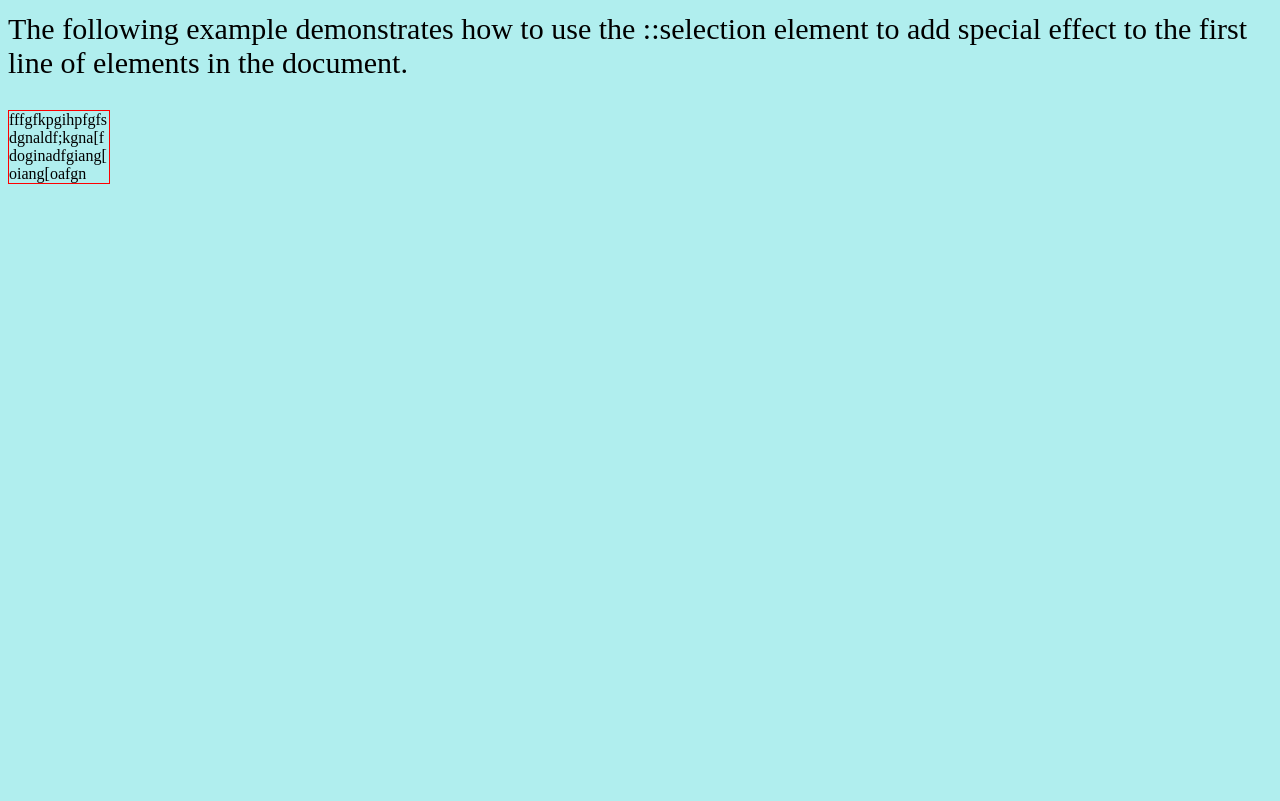
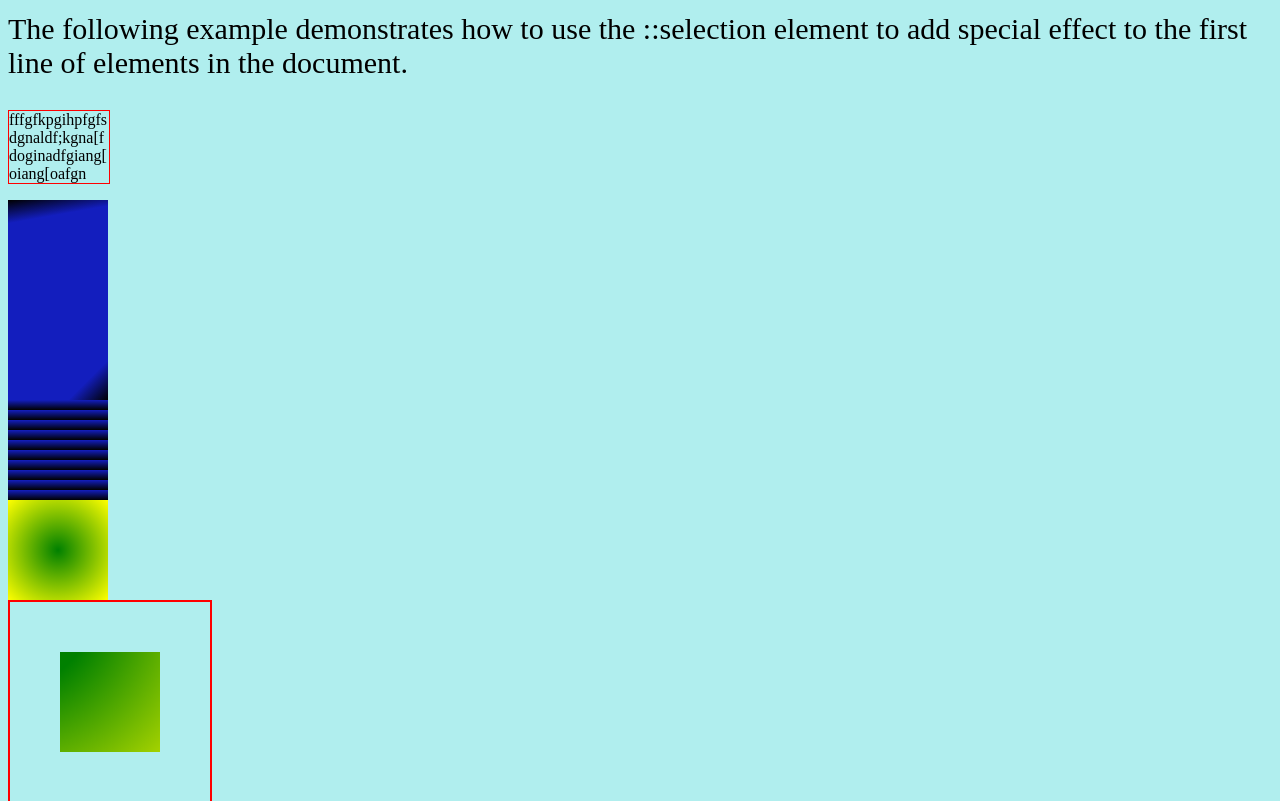
Before and after one commit to nie11kun/HTML-Learning, a PHP site: page /css3.html in a window 1280 px wide. Shown: the part 1381-2182 px from the top of the page. Before the commit the page ends 1565 px from the top, so only its background shows below. Run offline with PHP 8.4, Linux system fonts and the light colour scheme.

Commit message:
css3 first learning

```diff
--- a/css3.css
+++ b/css3.css
@@ -84,3 +84,61 @@ nav ul li {
     width: 100px;
     word-wrap: break-word;
 }
+#test4 {
+    width: 100px;
+    height: 100px;
+    background: -webkit-linear-gradient(100deg, #131ebe 80%, #000000);
+}
+#test5 {
+    width: 100px;
+    height: 100px;
+    background: -webkit-linear-gradient(top left, #131ebe 80%, #000000);
+}
+#test6 {
+    width: 100px;
+    height: 100px;
+    background: -webkit-repeating-linear-gradient(top, #131ebe, #000000 10px);
+}
+#test7 {
+    width: 100px;
+    height: 100px;
+    background: -webkit-radial-gradient(circle, green, yellow);
+}
+#test8 {
+    border: 2px solid red;
+    width: 100px;
+    height: 100px;
+    padding: 50px;
+    background: -webkit-radial-gradient(top left, circle, green 30%, yellow);
+    background-clip: content-box;
+}
+#test9 {
+    width: 200px;
+    height: 200px;
+    border: 1px solid red;
+    background: url(http://www.sololearn.com/uploads/css_logo.png) no-repeat 50% 50%;
+    background-size: 100px 100px;
+}
+#test10 {
+    width: 200px;
+    height: 100px;
+    border: 1px solid red;
+    background: url(http://www.sololearn.com/uploads/css_logo.png) no-repeat 50% 50%;
+    background-size: cover;
+}
+#test11 {
+    opacity: 0.5;
+    filter: alpha(opacity=50);
+    border: 50px solid rgba(0, 0, 0, 0.3);
+    width: 200px;
+    height: 200px;
+    background-color: #131ebe;
+    background-clip: padding-box;
+}
+#test12 {
+    width: 400px;
+    height: 300px;
+    background: url("http://www.sololearn.com/uploads/css_logo.png"), url("http://www.sololearn.com/uploads/better-code.jpg");
+    background-position: bottom right, top left;
+    background-repeat: no-repeat;
+}
--- a/css3.html
+++ b/css3.html
@@ -39,5 +39,15 @@
     <p id="test2">The following example demonstrates how to use the ::selection
         element to add special effect to the first line of elements in the document.</p>
     <p id="test3">fffgfkpgihpfgfsdgnaldf;kgna[fdoginadfgiang[oiang[oafgn</p>
+
+    <div id="test4"></div>
+    <div id="test5"></div>
+    <div id="test6"></div>
+    <div id="test7"></div>
+    <div id="test8"></div>
+    <div id="test9"></div>
+    <div id="test10"></div>
+    <div id="test11"></div>
+    <div id="test12"></div>
 </body>
 </html>
```
